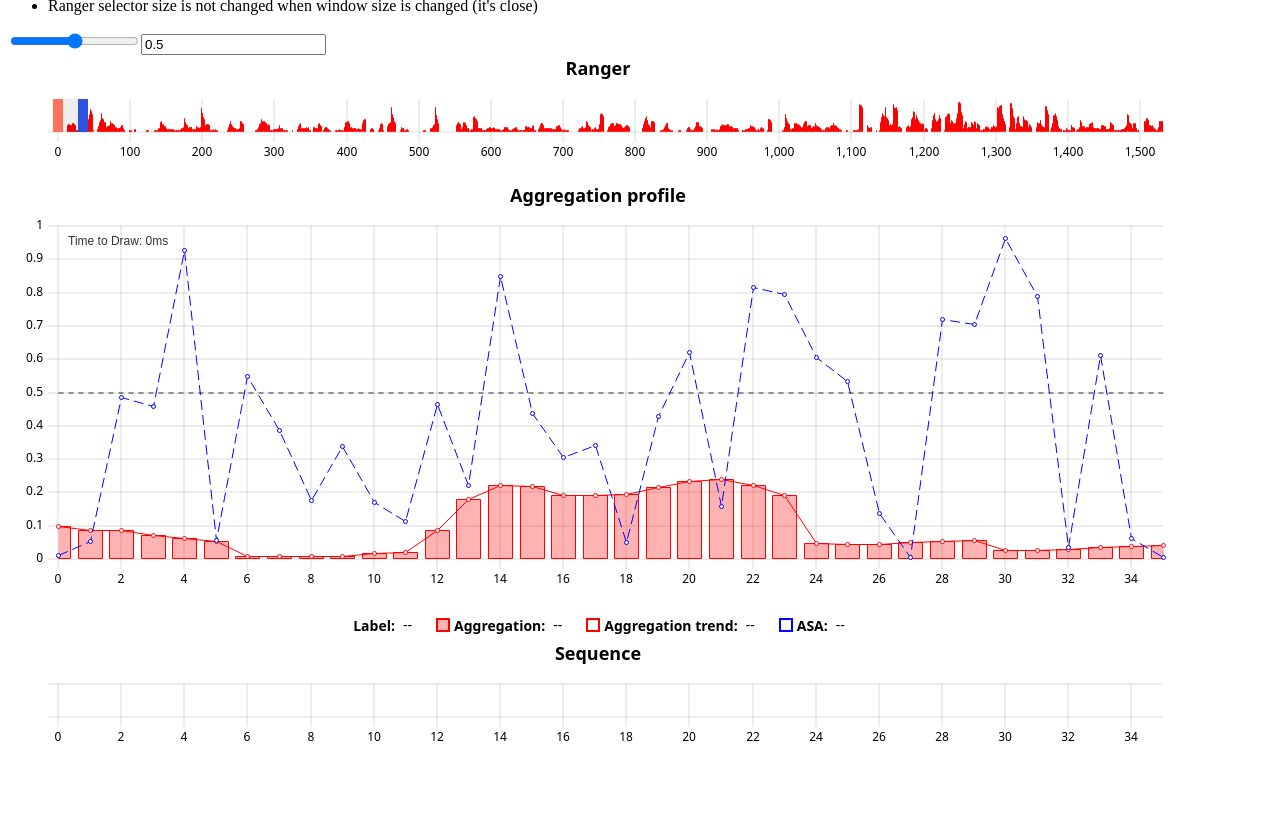
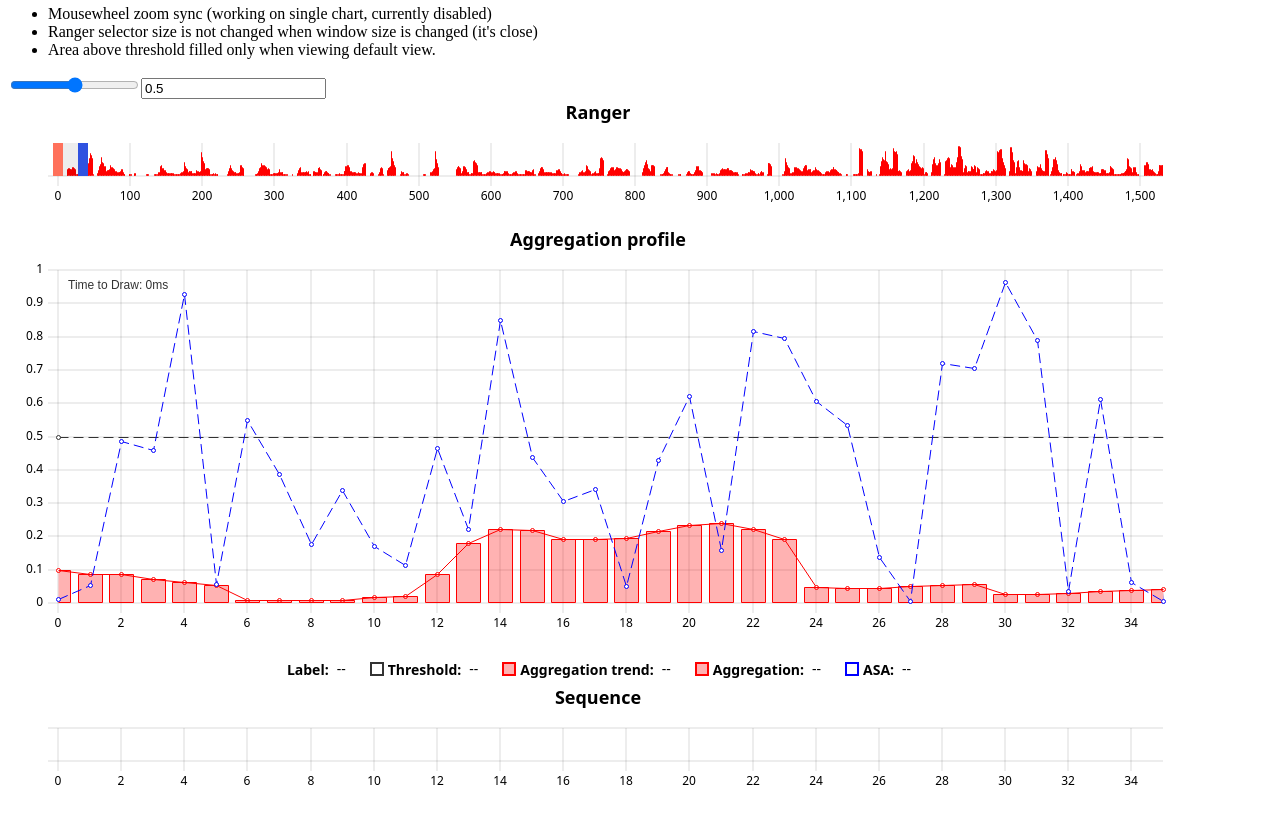
Before and after one commit to elliahu/protein_visualization, a plain HTML site: page index.html in a window 1280 px wide. Shown: the part 101-920 px from the top of the page. Before the commit the page ends 876 px from the top, so only its background shows below. Drawn offline with Linux system fonts and the light colour scheme.

Commit message:
changed threshold rendering

```diff
--- a/datachart.js
+++ b/datachart.js
@@ -116,7 +116,7 @@ function prepareData(data, threshold) {
 function getWindowSize(heighLimit = 400) {
     return {
         width: window.innerWidth - 100,
-        //height: window.innerHeight - 200, // relative
+        //height: window.innerHeight - 200, // relative height
         height: heighLimit // absolute height
     }
 }
@@ -151,6 +151,16 @@ function makeChart(data, element = document.body, { enableControls = true } = {}
     chartControls.id = 'chartControls';
     element.appendChild(chartControls);
 
+    function updateThreshold(_threshold){
+        threshold = _threshold;
+        uplot1.data[1][0] = threshold;
+        uplot1.data[1][uplot1.data[1].length - 1] = threshold;
+        uplot1.redraw();
+
+        uplot2.setData([data[0],prepareData(data[2], threshold)]);
+        uplot2.redraw();
+    }
+
     if (enableControls) {
         // range
         let thresholdRange = document.createElement('input');
@@ -161,9 +171,8 @@ function makeChart(data, element = document.body, { enableControls = true } = {}
         thresholdRange.max = 1;
 
         thresholdRange.addEventListener('input', function (e) {
-            threshold = e.target.value;
+            updateThreshold(e.target.value);
             thresholdInput.value = threshold;
-            uplot1.redraw();
         });
 
         // input
@@ -173,9 +182,8 @@ function makeChart(data, element = document.body, { enableControls = true } = {}
         thresholdInput.value = threshold;
 
         thresholdInput.addEventListener('input', function (e) {
-            threshold = e.target.value;
+            updateThreshold(e.target.value);
             thresholdRange.value = threshold;
-            uplot1.redraw();
         });
 
         chartControls.appendChild(thresholdRange);
@@ -337,7 +345,7 @@ function makeChart(data, element = document.body, { enableControls = true } = {}
         ],
     };
 
-    let uRanger = new uPlot(rangerOpts, data, element);
+    let uRanger = new uPlot(rangerOpts, [data[0],data[2]], element);
 
     let annotating = false;
 
@@ -357,6 +365,40 @@ function makeChart(data, element = document.body, { enableControls = true } = {}
             y:false
         },
     };
+
+    function drawThresholdLine(u, si){
+        if (si != 1) {
+            return;
+        }
+        let ctx = u.ctx;
+
+        ctx.save();
+
+        let s = u.series[si];
+        let xd = u.data[0];
+        let yd = u.data[si];
+
+        let [i0, i1] = s.idxs;
+
+        let x0 = u.valToPos(xd[i0], 'x', true);
+        let y0 = u.valToPos(threshold, 'y', true);
+        let x1 = u.valToPos(xd[i1], 'x', true);
+        let y1 = u.valToPos(threshold, 'y', true);
+
+        const offset = (s.width % 2) / 2;
+
+        ctx.translate(offset, offset);
+        ctx.beginPath();
+        ctx.strokeStyle = '#333';
+        ctx.setLineDash([5, 5]);
+        ctx.moveTo(x0, y0);
+        ctx.lineTo(x1, y1);
+        ctx.stroke();
+
+        ctx.translate(-offset, -offset);
+
+        ctx.restore();
+    }
 
     const opts = {
         title: "Aggregation profile",
@@ -384,6 +426,20 @@ function makeChart(data, element = document.body, { enableControls = true } = {}
                 value: (u, v) => v == null ? "-" : labels[v] + "  " + "(" + v + ")",
             },
             {
+                label: "Threshold",
+                value: (u, v) => threshold,
+                stroke: "#333",
+                dash: [10, 5],
+                spanGaps:true,
+            },
+            {
+                label: "Aggregation trend",
+                value: (u, v) => v == null ? "-" : v + "",
+                stroke: "red",
+                fill: "rgba(255, 0, 0, 0.3)",
+                fillTo:0
+            },
+            {
                 label: "Aggregation",
                 value: (u, v) => v == null ? "-" : v + "",
                 stroke: "red",
@@ -392,21 +448,20 @@ function makeChart(data, element = document.body, { enableControls = true } = {}
                 points: { show: false },
             },
             {
-                label: "Aggregation trend",
-                value: (u, v) => v == null ? "-" : v + "",
-                stroke: "red",
-            },
-            {
                 label: "ASA",
                 value: (u, v) => v == null ? "-" : v + "",
                 stroke: "blue",
-                dash: [10, 5]
+                dash: [10, 5],
+            },
+        ],
+        bands: [
+            {
+                series: [2,1]
             }
         ],
         axes: [
             {
                 values: (u, vals, space) => {
-                    console.log(u);
                     return vals.map(v => v);
                     //return  vals.map(v => labels[v])
                 },
@@ -423,39 +478,8 @@ function makeChart(data, element = document.body, { enableControls = true } = {}
         hooks: {
             drawSeries: [
                 // draw hook for threshold line
-                (u, si) => {
-                    if (si != 1) {
-                        return;
-                    }
-                    let ctx = u.ctx;
-
-                    ctx.save();
-
-                    let s = u.series[si];
-                    let xd = u.data[0];
-                    let yd = u.data[si];
-
-                    let [i0, i1] = s.idxs;
-
-                    let x0 = u.valToPos(xd[i0], 'x', true);
-                    let y0 = u.valToPos(threshold, 'y', true);
-                    let x1 = u.valToPos(xd[i1], 'x', true);
-                    let y1 = u.valToPos(threshold, 'y', true);
-
-                    const offset = (s.width % 2) / 2;
-
-                    ctx.translate(offset, offset);
-                    ctx.beginPath();
-                    ctx.strokeStyle = '#333';
-                    ctx.setLineDash([5, 5]);
-                    ctx.moveTo(x0, y0);
-                    ctx.lineTo(x1, y1);
-                    ctx.stroke();
-
-                    ctx.translate(-offset, -offset);
-
-                    ctx.restore();
-                }
+                // unused -> used dataset [x, null ... null, x];
+                //(u, si) => drawThresholdLine(u,si)
             ],
             setSelect:[
                 (u) => {
@@ -510,8 +534,7 @@ function makeChart(data, element = document.body, { enableControls = true } = {}
             //wheelZoomPlugin({factor: .75}),
         ]
     };
-
-    let uplot2 = new uPlot(opts2, [data[0], prepareData(data[1], threshold),], element);
+    let uplot2 = new uPlot(opts2, [data[0], prepareData(data[2], threshold),], element);
 
     window.addEventListener("resize", e => {
         uplot1.setSize(getWindowSize());
@@ -536,6 +559,7 @@ async function fetchDataCSV(path, separator = ';') {
         let _labels = [];
         let _agg = [];
         let _asa = [];
+        let _threshold = [];
 
         // for each line, to be changed to for instead
         lines.forEach((line, index) => {
@@ -543,6 +567,8 @@ async function fetchDataCSV(path, separator = ';') {
             let cells = line.split(separator);
 
             _x.push(index);
+            (index == 0 || index == lines.length-1) ? _threshold.push(threshold) : _threshold.push(null);
+            //_threshold.push(threshold);
 
             for (let j = 0; j < cells.length; j++) {
                 let cell = cells[j];
@@ -564,13 +590,15 @@ async function fetchDataCSV(path, separator = ';') {
 
             }
         });
+        console.log(_threshold);
         return {
             labels: _labels,
             data: [
                 _x,
+                _threshold, // threshold line
                 _agg, // line
                 _agg, // bar
-                _asa
+                _asa,
             ]
         }
 
--- a/index.html
+++ b/index.html
@@ -38,11 +38,12 @@
 	<body>
 		<script src="./datachart.js" type="module"></script>
 		<script src="./main.js" type="module"></script>
-
+		<strong>This is performance version from 'performance' branch</strong>
 		<h1>Working on:</h1>
 		<ul>
 			<li>Mousewheel zoom sync (working on single chart, currently disabled)</li>
 			<li>Ranger selector size is not changed when window size is changed (it's close)</li>
+			<li>Area above threshold filled only when viewing default view.</li>
 		</ul>
 	</body>
 </html>
--- a/main.js
+++ b/main.js
@@ -1,5 +1,7 @@
 import {fetchDataCSV, makeChart} from './datachart.js';
 
-fetchDataCSV('output_last/avg_Maternal_protein_pumilio.csv').then((result) => {
+let csv = 'output_last/avg_Maternal_protein_pumilio.csv';
+
+fetchDataCSV(csv).then((result) => {
     setTimeout(() => makeChart(result.data));
 });
```
